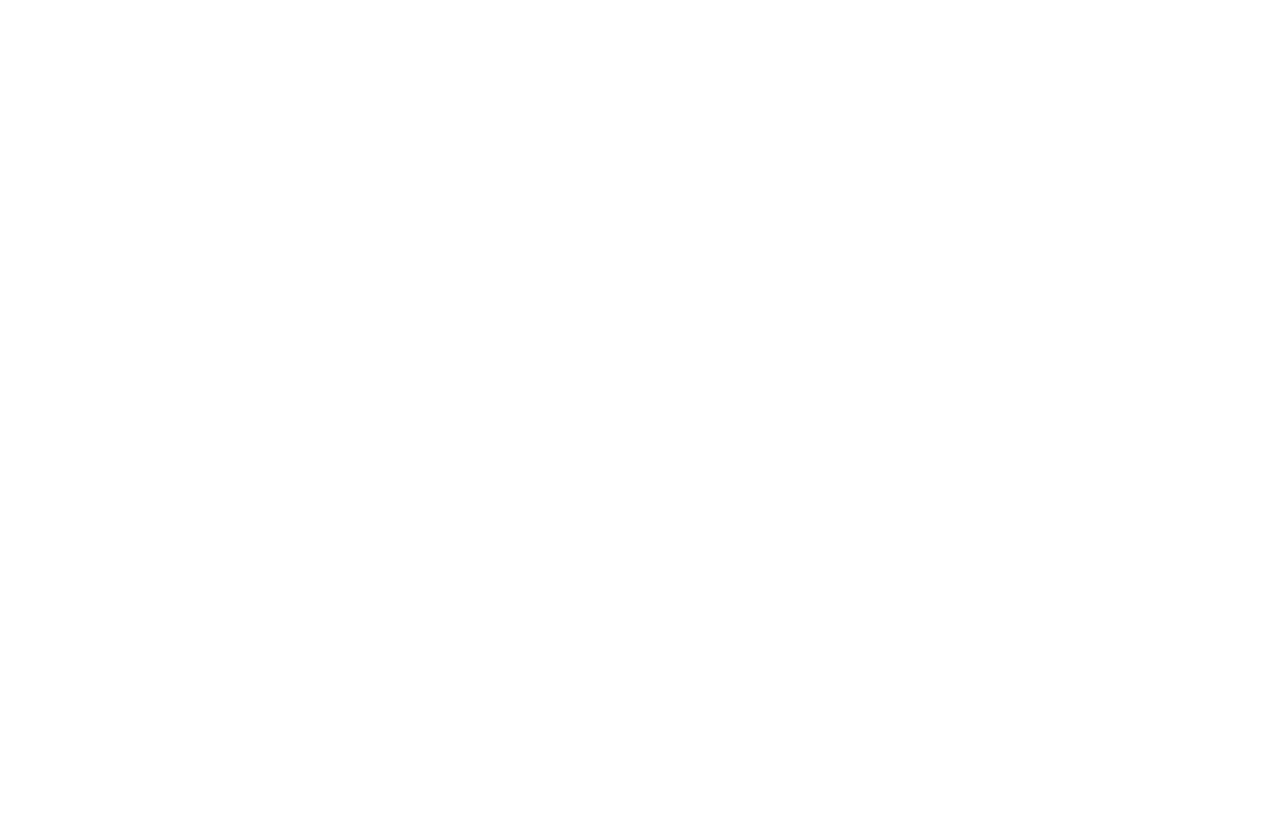
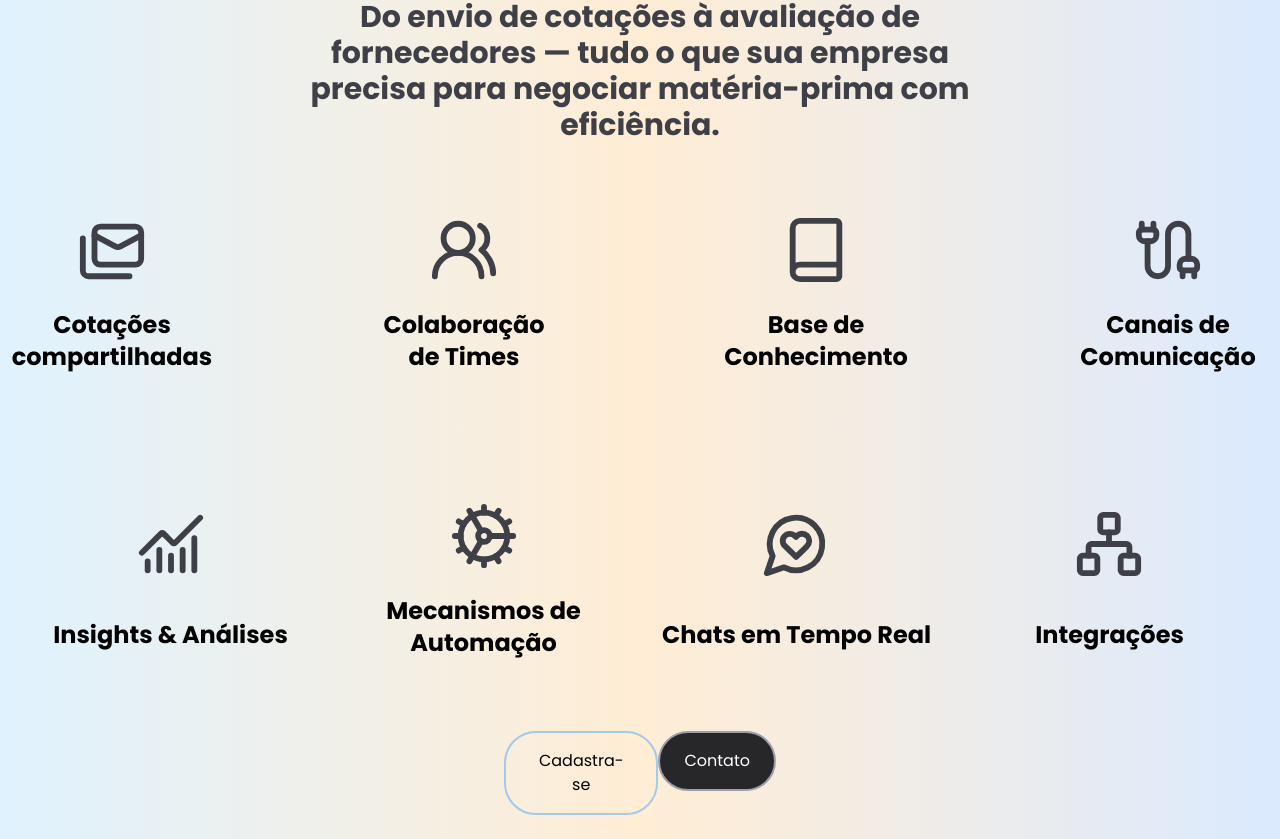
Before and after one commit to jeandeandrade/Materium, a Next.js app: page / in a window 1280 px wide. Shown: the part 841-1680 px from the top of the page. Before the commit the page ends 800 px from the top, so only its background shows below. Built offline with nearby package versions, Linux system fonts and the light colour scheme.

Commit message:
feat(feats): Criado o componente de feats(Features) e instalado a library 'Lucide' para os Icons

```diff
--- a/src/app/page.tsx
+++ b/src/app/page.tsx
@@ -1,12 +1,14 @@
 import React from "react";
 import { Header } from "@/components/header/header";
 import { Hero } from "@/components/hero/hero";
+import { Feats } from "@/components/feats/feats";
 
 export default function Home() {
   return (
     <div>
       <Header/>
       <Hero/>
+      <Feats/>
     </div>
   );
 }
--- a/src/components/buttons/button.tsx
+++ b/src/components/buttons/button.tsx
@@ -2,7 +2,7 @@
 
 export function Button() {
   return (
-    <div className="w-1/5 mt-6 mx-auto p-6 rounded-3xl flex justify-between">
+    <div className="w-1/5 mt-6 mx-auto p-6 rounded-3xl flex justify-between md:w-1/4">
       <Link href="/cadastro">
         <button className="border-2 border-[#A3CAE9] py-4 px-6 rounded-4xl hover:bg-blue-200 cursor-pointer">
           Cadastra-se
--- /dev/null
+++ b/src/components/feats/feats.tsx
@@ -0,0 +1,71 @@
+import {
+  Mails,
+  UsersRound,
+  Book,
+  Cable,
+  ChartNoAxesCombined,
+  Cog,
+  MessageCircleHeart,
+  Network,
+} from "lucide-react";
+
+import { Button } from "../buttons/button";
+
+export function Feats() {
+  return (
+    <div className="bg-linear-to-r from-sky-100 via-orange-100 to-blue-100 mt-6 text-center justify-center">
+      <div className="w-3/5 mx-auto my-2 p-6 rounded-3xl">
+        <h1 className="mt-6 text-3xl font-bold text-zinc-700">
+          Do envio de cotações à avaliação de fornecedores — tudo o que sua
+          empresa precisa para negociar matéria-prima com eficiência.
+        </h1>
+      </div>
+      <div className="grid grid-cols-4 gap-44 px-6 mt-12 font-bold">
+        <div className="grid gap-6 items-center justify-center">
+          <Mails size={70} className="text-zinc-700 mx-auto" />
+          <h1 className="text-2xl">Cotações compartilhadas</h1>
+        </div>
+
+        <div className="grid gap-6 items-center justify-center">
+          <UsersRound size={70} className="text-zinc-700 mx-auto" />
+          <h1 className="text-2xl">Colaboração de Times</h1>
+        </div>
+
+        <div className="grid gap-6 items-center justify-center">
+          <Book size={70} className="text-zinc-700 mx-auto" />
+          <h1 className="text-2xl">Base de Conhecimento</h1>
+        </div>
+
+        <div className="grid gap-6 items-center justify-center">
+          <Cable size={70} className="text-zinc-700 mx-auto" />
+          <h1 className="text-2xl">Canais de Comunicação</h1>
+        </div>
+      </div>
+
+      <div className="grid grid-cols-4 gap-5 px-6 mt-32 font-bold">
+        <div className="grid gap-6 items-center justify-center">
+          <ChartNoAxesCombined size={70} className="text-zinc-700 mx-auto" />
+          <h1 className="text-2xl">Insights & Análises</h1>
+        </div>
+
+        <div className="grid gap-6 items-center justify-center">
+          <Cog size={70} className="text-zinc-700 mx-auto" />
+          <h1 className="text-2xl">Mecanismos de Automação</h1>
+        </div>
+
+        <div className="grid gap-6 items-center justify-center">
+          <MessageCircleHeart size={70} className="text-zinc-700 mx-auto" />
+          <h1 className="text-2xl">Chats em Tempo Real</h1>
+        </div>
+
+        <div className="grid gap-6 items-center justify-center">
+          <Network size={70} className="text-zinc-700 mx-auto" />
+          <h1 className="text-2xl">Integrações</h1>
+        </div>
+      </div>
+      <div className="mt-12">
+        <Button />
+      </div>
+    </div>
+  );
+}
```
Also changed, not shown: package.json (+7 -6 lines), 1 other file (tests, documents, lock files or other folders).
